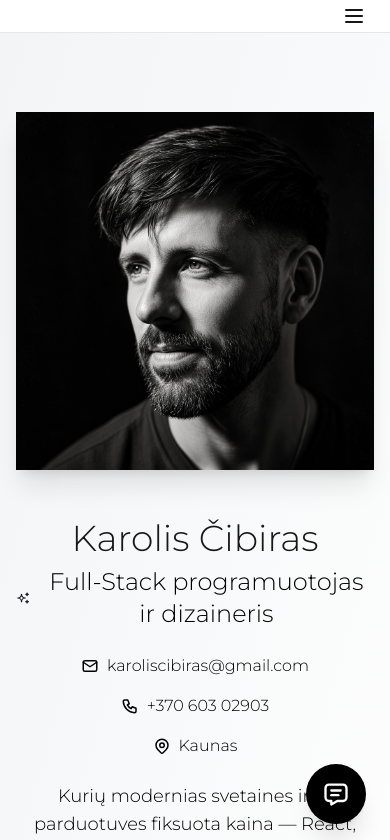
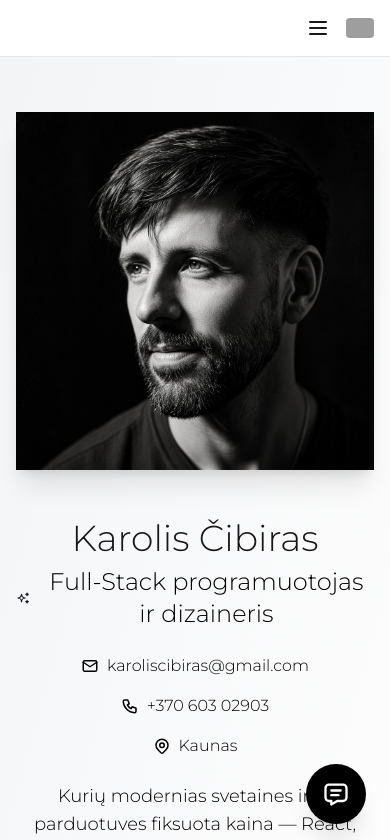
Before and after one commit to Jeshki/karolis-resume, a Next.js app: page / in a window 390 px wide. Shown: the top 840 px of the page. Built offline with nearby package versions, Linux system fonts and the light colour scheme; grey boxes are pictures that could not be loaded.

Commit message:
Keep the language flag in the top-right corner
Centered menu stays in the middle; the flag sits in the header corner again.

Co-authored-by: Karolis Cibiras <Jeshki@users.noreply.github.com>

```diff
--- a/src/components/Navbar.tsx
+++ b/src/components/Navbar.tsx
@@ -34,7 +34,7 @@ export function Navbar() {
       transition={{ duration: 0.4, ease: 'easeOut' }}
       className="fixed top-0 w-full z-[70] border-b border-gray-200 bg-white backdrop-blur-xl"
     >
-      <div className="relative max-w-7xl mx-auto px-4 py-4 flex justify-center items-center">
+      <div className="relative max-w-7xl mx-auto px-4 py-4 flex justify-center items-center min-h-14">
         <div className="hidden md:flex items-center gap-10 text-lg tracking-wide">
           {links.map((link) => {
             const active = isActive(link.href);
@@ -51,7 +51,17 @@ export function Navbar() {
               </Link>
             );
           })}
+        </div>
 
+        <div className="absolute right-4 top-1/2 -translate-y-1/2 flex items-center gap-2">
+          <button
+            onClick={() => setIsOpen(!isOpen)}
+            className="md:hidden p-2 rounded-lg hover:bg-gray-100 transition"
+            aria-expanded={isOpen}
+            aria-label={isOpen ? t('Uždaryti meniu', 'Close menu') : t('Atidaryti meniu', 'Open menu')}
+          >
+            {isOpen ? <IconX size={24} strokeWidth={2} /> : <IconMenu2 size={24} strokeWidth={2} />}
+          </button>
           <button
             onClick={toggleLanguage}
             className="flex items-center hover:opacity-80 transition-opacity"
@@ -66,15 +76,6 @@ export function Navbar() {
             />
           </button>
         </div>
-
-        <button
-          onClick={() => setIsOpen(!isOpen)}
-          className="md:hidden absolute right-4 p-2 rounded-lg hover:bg-gray-100 transition"
-          aria-expanded={isOpen}
-          aria-label={isOpen ? t('Uždaryti meniu', 'Close menu') : t('Atidaryti meniu', 'Open menu')}
-        >
-          {isOpen ? <IconX size={24} strokeWidth={2} /> : <IconMenu2 size={24} strokeWidth={2} />}
-        </button>
       </div>
 
       <AnimatePresence>
@@ -102,28 +103,6 @@ export function Navbar() {
                 );
               })}
             </div>
-
-            <div className="border-t border-gray-200 px-4 py-4 flex justify-center">
-              <button
-                onClick={() => {
-                  toggleLanguage();
-                  setIsOpen(false);
-                }}
-                className="flex items-center gap-2 text-base"
-                aria-label={t('Pakeisti kalbą', 'Switch language')}
-              >
-                <Image
-                  src={language === 'lt' ? flagGB : flagLT}
-                  alt={t('Pakeisti kalbą', 'Switch language')}
-                  width={24}
-                  height={16}
-                  className="h-4 w-6 rounded-sm"
-                />
-                {language === 'lt'
-                  ? t('Pakeisti į anglų', 'Switch to English')
-                  : t('Pakeisti į lietuvių', 'Switch to Lithuanian')}
-              </button>
-            </div>
           </motion.div>
         )}
       </AnimatePresence>
```
